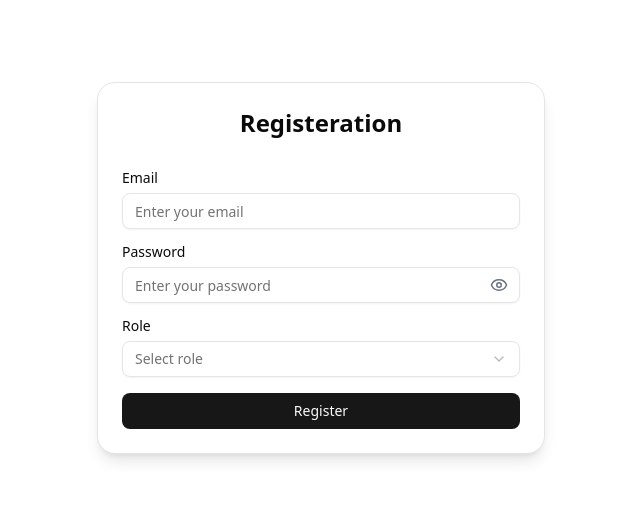
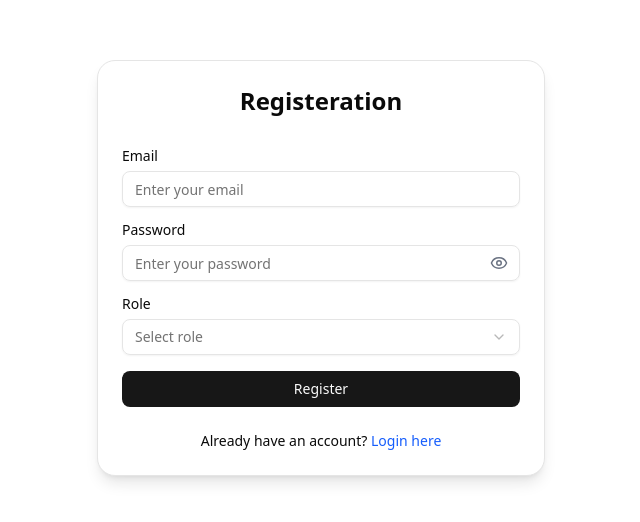
Before and after one commit to Sathish-Kumar-Viswanathan/Education-System-Tracking-Fontend, a React app: page /register in a window 1280 px wide. Shown: the part 132-654 px from the top of the page, without its empty margins (319-959 px from the left). Built offline with nearby package versions, Linux system fonts and the light colour scheme; the HTML template or start-up script is replaced by a standard one.

Commit message:
registration is working

```diff
--- a/src/pages/login/login.jsx
+++ b/src/pages/login/login.jsx
@@ -10,6 +10,9 @@ import { Button } from "@/components/ui/button";
 import { Label } from "@/components/ui/label";
 
 import { Eye, EyeOff, Loader2 } from "lucide-react";
+
+// ADDED: import Link for navigation
+import { Link } from "react-router-dom";
 
 export default function Login() {
   const [showPassword, setShowPassword] = useState(false);
@@ -104,6 +107,17 @@ export default function Login() {
               {loading && <Loader2 className="animate-spin" size={16} />}
               Login
             </Button>
+
+            {/* ADDED: Registration Link */}
+            <p className="text-center text-sm mt-2">
+              Don't have an account?{" "}
+              <Link
+                to="/register"
+                className="text-blue-600 hover:underline font-medium"
+              >
+                Register here
+              </Link>
+            </p>
           </form>
         </CardContent>
       </Card>
--- a/src/pages/registration/registration.jsx
+++ b/src/pages/registration/registration.jsx
@@ -17,7 +17,10 @@ import { z } from "zod";
 import { zodResolver } from "@hookform/resolvers/zod";
 
 import { registerUser } from "../../services/registration/registration.axios";
-import { toast } from "sonner";
+import { toast, Toaster } from "sonner";
+
+// ADDED: import Link for navigation
+import { Link } from "react-router-dom";
 
 // Zod Schema
 const schema = z.object({
@@ -36,13 +39,13 @@ const schema = z.object({
 
 export default function RegistrationPage() {
   const [showPassword, setShowPassword] = useState(false);
-  const [loading, setLoading] = useState(false); // ADDED: loading state
+  const [loading, setLoading] = useState(false);
 
   const {
     register,
     handleSubmit,
     setValue,
-    reset, // ADDED: reset form
+    reset,
     formState: { errors },
   } = useForm({
     resolver: zodResolver(schema),
@@ -53,30 +56,32 @@ export default function RegistrationPage() {
     },
   });
 
-  // UPDATED: loading + reset form after success
   const onSubmit = async (data) => {
     try {
-      setLoading(true); // ADDED
-
+      setLoading(true);
       await registerUser(data);
-
       toast.success("Registration Successful");
-      reset(); // ADDED: clear form
+      reset();
     } catch (error) {
       toast.error(error?.response?.data?.message || "Registration Failed");
     } finally {
-      setLoading(false); // ADDED
+      setLoading(false);
     }
   };
 
   return (
+    <>
+      <Toaster position="top-right" closeButton richColors /> {/* REQUIRED */}
       <div className="h-200 flex items-center justify-center ">
         <Card className="w-full max-w-md shadow-lg rounded-2xl">
           <CardHeader>
-          <CardTitle className="text-2xl text-center">Registeration</CardTitle>
+            <CardTitle className="text-2xl text-center">
+              Registeration
+            </CardTitle>
           </CardHeader>
           <CardContent>
             <form onSubmit={handleSubmit(onSubmit)} className="space-y-4">
+              {/* Email */}
               <div className="space-y-2 text-left">
                 <Label>Email</Label>
                 <Input
@@ -95,6 +100,7 @@ export default function RegistrationPage() {
                 )}
               </div>
 
+              {/* Password */}
               <div className="space-y-2 text-left">
                 <Label>Password</Label>
                 <div className="relative">
@@ -119,6 +125,7 @@ export default function RegistrationPage() {
                 )}
               </div>
 
+              {/* Role */}
               <div className="space-y-2 text-left">
                 <Label>Role</Label>
                 <Select onValueChange={(value) => setValue("role", value)}>
@@ -139,13 +146,25 @@ export default function RegistrationPage() {
                 )}
               </div>
 
-            {/* UPDATED: loader + disabled button */}
+              {/* Register Button */}
               <Button type="submit" className="w-full" disabled={loading}>
                 {loading ? "Registering..." : "Register"}
               </Button>
+
+              {/* ADDED: Login Hyperlink */}
+              <p className="text-center text-sm mt-2">
+                Already have an account?{" "}
+                <Link
+                  to="/"
+                  className="text-blue-600 hover:underline font-medium"
+                >
+                  Login here
+                </Link>
+              </p>
             </form>
           </CardContent>
         </Card>
       </div>
+    </>
   );
 }
```
Also changed, not shown: 1 other file (tests, documents, lock files or other folders). Lines whose indentation alone changed are shown as unchanged.
